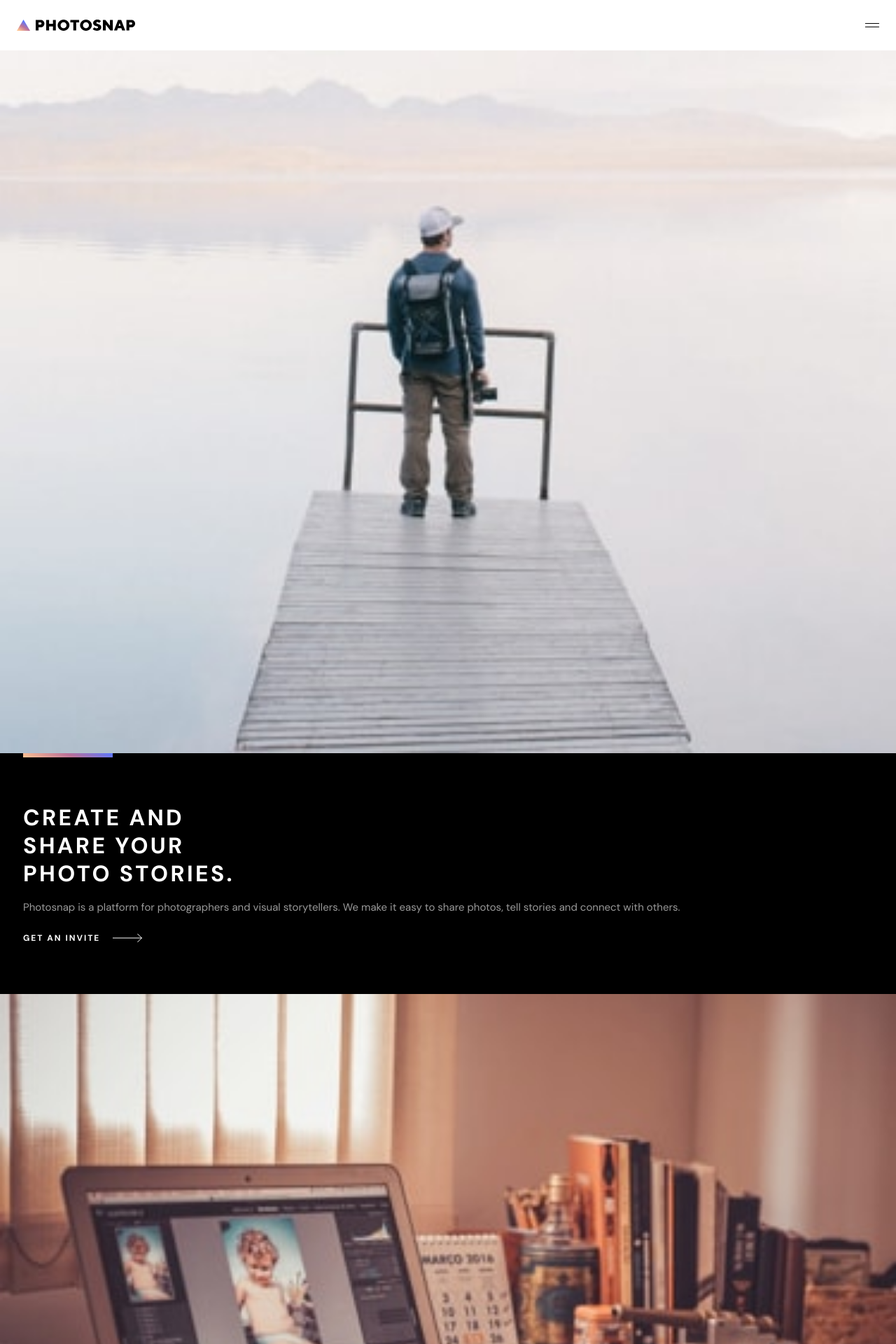
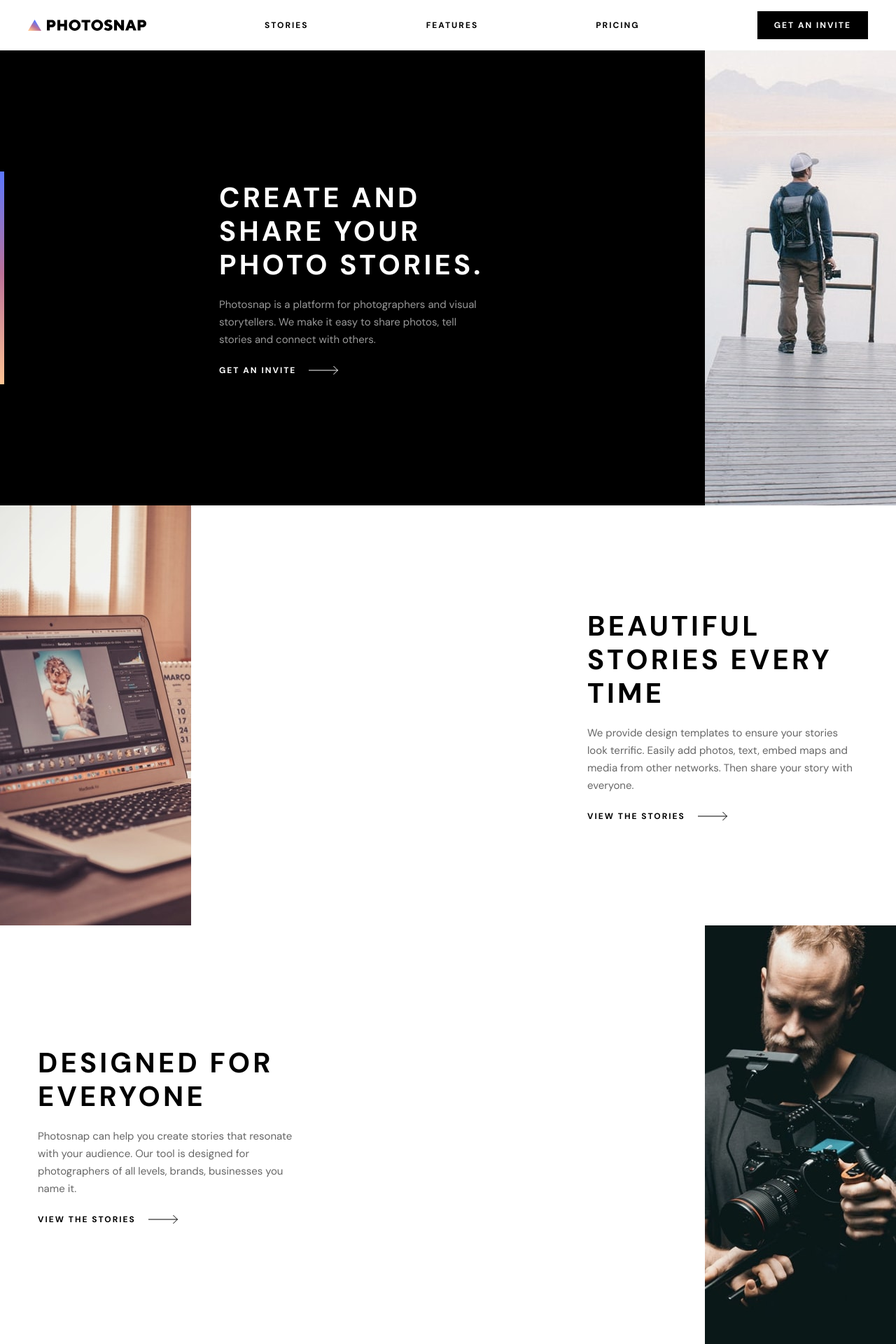
Before and after one commit to Londara1/photosnap_multi-page_website, a React (Vite) app: page / in a window 1280 px wide. Shown: the top 1920 px of the page at 70% size. Built offline with nearby package versions, Linux system fonts and the light colour scheme.

Commit message:
style: added home tablet responsive

```diff
--- a/src/components/Footer.tsx
+++ b/src/components/Footer.tsx
@@ -10,7 +10,14 @@ import Ig from "../assets/shared/desktop/instagram.svg";
 const Footer: React.FC = () => (
   <>
     <div className="footer">
-      <img src={WhiteLogo} alt="" />
+      <div className="submitWrapper">
+        <img src={WhiteLogo} alt="" />
+
+        <div className="submit">
+          <button className="inviteButton">GET AN INVITE</button>
+          <img src={Arrow} />
+        </div>
+      </div>
 
       <div className="socialMedia">
         <img src={Fb} className="media" />
@@ -32,7 +39,21 @@ const Footer: React.FC = () => (
         <img src={Arrow} />
       </div>
 
-      <h1 className="copyright">Copyright 2023. All Rights Reserved</h1>
+      <h1 className="mobileCopyright">Copyright 2023. All Rights Reserved</h1>
+
+      <div className="mediaWrapper">
+        <div className="mediaDiv">
+          <img src={Fb} className="media" />
+          <img src={Yt} className="media" />
+          <img src={Tw} className="media" />
+          <img src={P} className="media" />
+          <img src={Ig} className="media" />
+        </div>
+
+        <div>
+          <h1 className="copyright">Copyright 2023. All Rights Reserved</h1>
+        </div>
+      </div>
     </div>
   </>
 );
--- a/src/components/HeaderMenu.tsx
+++ b/src/components/HeaderMenu.tsx
@@ -15,7 +15,16 @@ const HeaderMenu = () => {
           <img src={Logo} className="logo" />
         </Link>
 
-        <img src={menu ? X : Menu} onClick={() => openMenu(!menu)} />
+        <button className="menuLinks">STORIES</button>
+        <button className="menuLinks">FEATURES</button>
+        <button className="menuLinks">PRICING</button>
+        <button className="inviteButton">GET AN INVITE</button>
+
+        <img
+          src={menu ? X : Menu}
+          onClick={() => openMenu(!menu)}
+          className="hamburgerMenu"
+        />
       </div>
 
       <div className={menu ? "menu" : "menuNone"}>
@@ -48,7 +57,7 @@ const HeaderMenu = () => {
         <button className="inviteButton">GET AN INVITE</button>
       </div>
 
-      <div className={menu ? "blur" : ""}></div>
+      <div onClick={() => openMenu(false)} className={menu ? "blur" : ""}></div>
     </>
   );
 };
--- a/src/components/Home.tsx
+++ b/src/components/Home.tsx
@@ -8,17 +8,24 @@ import Responsive from "../assets/features/desktop/responsive.svg";
 import Limit from "../assets/features/desktop/no-limit.svg";
 import Emb from "../assets/features/desktop/embed.svg";
 
+import HeroTablet from "../assets/home/tablet/create-and-share.jpg";
+import ComputerPictureTablet from "../assets/home/tablet/beautiful-stories.jpg";
+import Hero2Tablet from "../assets/home/tablet/designed-for-everyone.jpg";
+
 const Home: React.FC = () => (
   <>
     <div className="illustration1">
       <img src={Hero1} className="hero" />
 
+      <div className="illustrationWrapper">
+        <div className="lineVertical"></div>
         <div className="illustrationTexts">
           <div className="line"></div>
           <h1 className="heading">CREATE AND SHARE YOUR PHOTO STORIES.</h1>
           <p className="about">
-          Photosnap is a platform for photographers and visual storytellers. We
-          make it easy to share photos, tell stories and connect with others.
+            Photosnap is a platform for photographers and visual storytellers.
+            We make it easy to share photos, tell stories and connect with
+            others.
           </p>
 
           <div className="submitPart">
@@ -26,10 +33,14 @@ const Home: React.FC = () => (
             <img src={Arrow} />
           </div>
         </div>
+        <img src={HeroTablet} className="heroTablet" />
+      </div>
     </div>
     <div className="illustration2">
       <img src={ComputerPicture} className="computerPicture" />
 
+      <div className="illustrationWrapper">
+        <img src={ComputerPictureTablet} className="computerPictureTablet" />
         <div className="illustrationTexts">
           <h1 className="heading">BEAUTIFUL STORIES EVERY TIME</h1>
           <p className="about">
@@ -43,9 +54,11 @@ const Home: React.FC = () => (
           </div>
         </div>
       </div>
+    </div>
     <div className="illustration3">
       <img src={Hero2} className="heroImage" />
 
+      <div className="illustrationWrapper">
         <div className="illustrationTexts">
           <h1 className="heading">DESIGNED FOR EVERYONE</h1>
           <p className="about">
@@ -58,7 +71,11 @@ const Home: React.FC = () => (
             <img src={BlackArrow} />
           </div>
         </div>
+        <img src={Hero2Tablet} alt="" />
       </div>
+    </div>
+
+    <div className="cardsWrapper">
       <div className="card1">
         <h1 className="title">The Mountains</h1>
         <p className="author">by John Appleseed</p>
@@ -99,6 +116,8 @@ const Home: React.FC = () => (
           <img src={Arrow} />
         </div>
       </div>
+    </div>
+
     <div className="features">
       <img src={Responsive} />
 
--- a/src/styles.scss
+++ b/src/styles.scss
@@ -30,6 +30,11 @@
 
   .logo {
     display: block;
+  }
+
+  .menuLinks,
+  .inviteButton {
+    display: none;
   }
 }
 
@@ -180,6 +185,10 @@
         letter-spacing: 2px;
       }
     }
+  }
+
+  .computerPictureTablet {
+    display: none;
   }
 }
 
@@ -345,6 +354,10 @@
   flex-direction: column;
   align-items: center;
 
+  .mediaDiv {
+    display: none;
+  }
+
   .socialMedia {
     margin-top: 32px;
     display: flex;
@@ -388,13 +401,17 @@
     }
   }
 
-  .copyright {
+  .mobileCopyright {
     margin-top: 34px;
     color: #fff;
     text-align: center;
     font-size: 15px;
     font-weight: 400;
     opacity: 0.5025343894958496;
+  }
+
+  .submit {
+    display: none;
   }
 }
 
@@ -1054,3 +1071,204 @@ input:checked + .slider:before {
 .inviteDivPricing {
   margin-top: 64px;
 }
+
+.heroTablet,
+.lineVertical {
+  display: none;
+}
+
+@media (min-width: 768px) {
+  .hamburgerMenu {
+    display: none;
+  }
+
+  .header {
+    padding: 16px 40px;
+    .menuLinks {
+      border: none;
+      background-color: transparent;
+      font-size: 12px;
+      font-weight: 700;
+      letter-spacing: 2px;
+      display: block;
+    }
+
+    .inviteButton {
+      display: block;
+      border: none;
+      background-color: #000;
+      color: #fff;
+      font-size: 12px;
+      font-weight: 700;
+      letter-spacing: 2px;
+      padding: 12px 24px;
+    }
+  }
+
+  .illustration1,
+  .illustration2,
+  .illustration3 {
+    .hero,
+    .heroImage {
+      display: none;
+    }
+
+    .line {
+      display: none;
+    }
+
+    .illustrationTexts {
+      padding: 0px;
+      display: flex;
+      flex-direction: column;
+      justify-content: center;
+
+      .heading {
+        margin-top: 0;
+        font-size: 40px;
+        line-height: 48px;
+        letter-spacing: 4.167px;
+        width: 387px;
+      }
+
+      .about {
+        margin-top: 21px;
+        width: 387px;
+      }
+    }
+  }
+
+  .illustrationWrapper {
+    display: flex;
+    justify-content: space-between;
+    align-items: center;
+
+    .heroTablet {
+      display: block;
+    }
+
+    .lineVertical {
+      display: block;
+      width: 6px;
+      height: 304px;
+      background: linear-gradient(
+        27deg,
+        #ffc593 0%,
+        #bc7198 51.95%,
+        #5a77ff 100%
+      );
+    }
+  }
+
+  .illustration2 {
+    .computerPicture {
+      display: none;
+    }
+
+    .illustrationTexts {
+      padding-right: 54px;
+    }
+
+    .computerPictureTablet {
+      display: inline;
+    }
+  }
+
+  .illustration3 {
+    .illustrationTexts {
+      padding-left: 54px;
+    }
+  }
+
+  .cardsWrapper {
+    display: grid;
+    grid-template-columns: repeat(2, 50%);
+
+    .card1,
+    .card2,
+    .card3,
+    .card4 {
+      height: 500px;
+      background-size: 100% 579px;
+    }
+  }
+
+  .features,
+  .features1,
+  .features2 {
+    padding-top: 120px;
+
+    .aboutFeature {
+      width: 457px;
+    }
+  }
+
+  .features1,
+  .features2 {
+    padding-top: 80px;
+  }
+
+  .features2 {
+    margin-bottom: 120px;
+  }
+
+  .footer {
+    padding: 64px 40px;
+    align-items: normal;
+
+    .submitWrapper {
+      display: flex;
+      justify-content: space-between;
+    }
+    .submit {
+      display: flex;
+      gap: 16px;
+
+      .inviteButton {
+        background: transparent;
+        border: none;
+        color: #fff;
+        text-align: right;
+        font-size: 12px;
+        font-weight: 700;
+        letter-spacing: 2px;
+      }
+    }
+
+    .buttonDiv {
+      display: flex;
+      flex-direction: row;
+      gap: 26px;
+      margin-top: 32px;
+    }
+
+    .submitPart,
+    .socialMedia,
+    .mobileCopyright {
+      display: none;
+    }
+  }
+
+  .mediaWrapper {
+    margin-top: 72px;
+    display: flex;
+    justify-content: space-between;
+    .mediaDiv {
+      display: flex;
+      flex-direction: row;
+      justify-content: space-between;
+      gap: 10px;
+      .media {
+        filter: brightness(0) invert(1);
+      }
+    }
+
+    .copyright {
+      color: #fff;
+      text-align: center;
+      font-size: 15px;
+      font-weight: 400;
+      opacity: 0.5025343894958496;
+    }
+  }
+}
```
Lines whose indentation alone changed are shown as unchanged.
